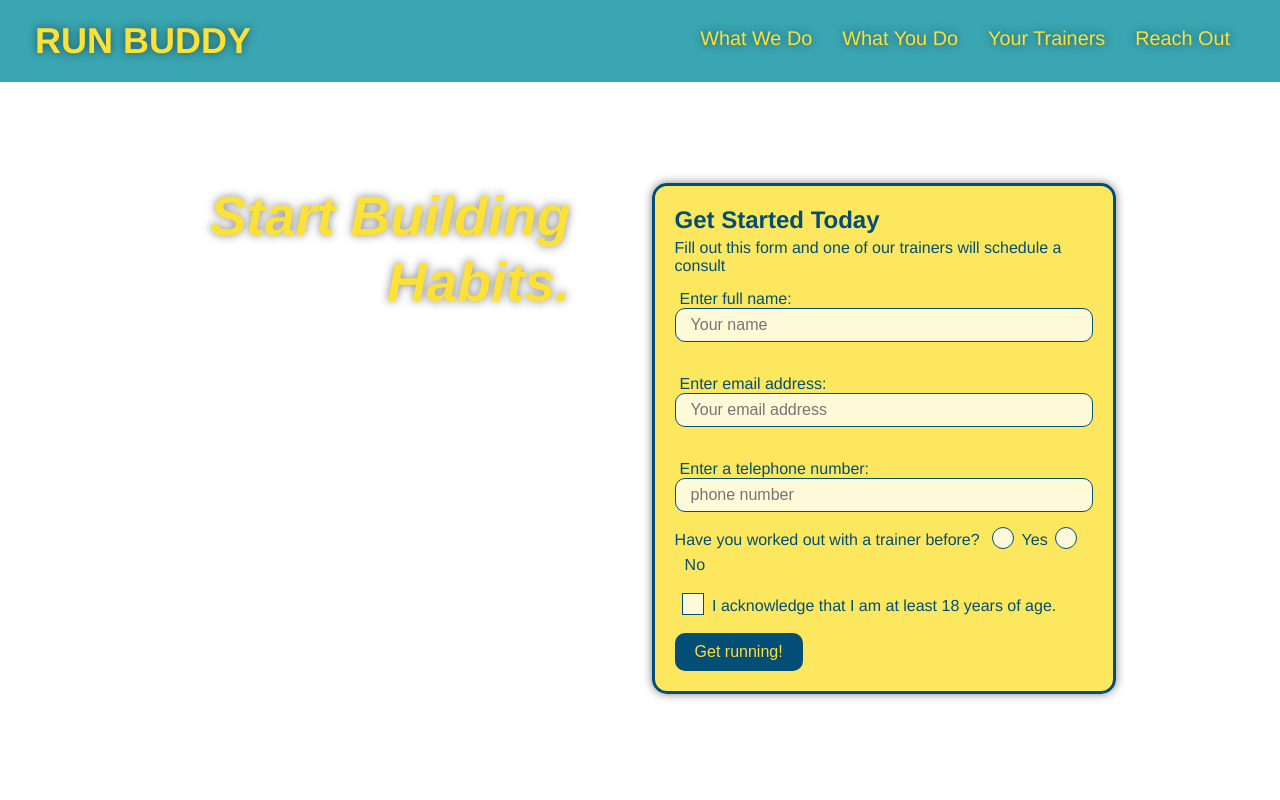
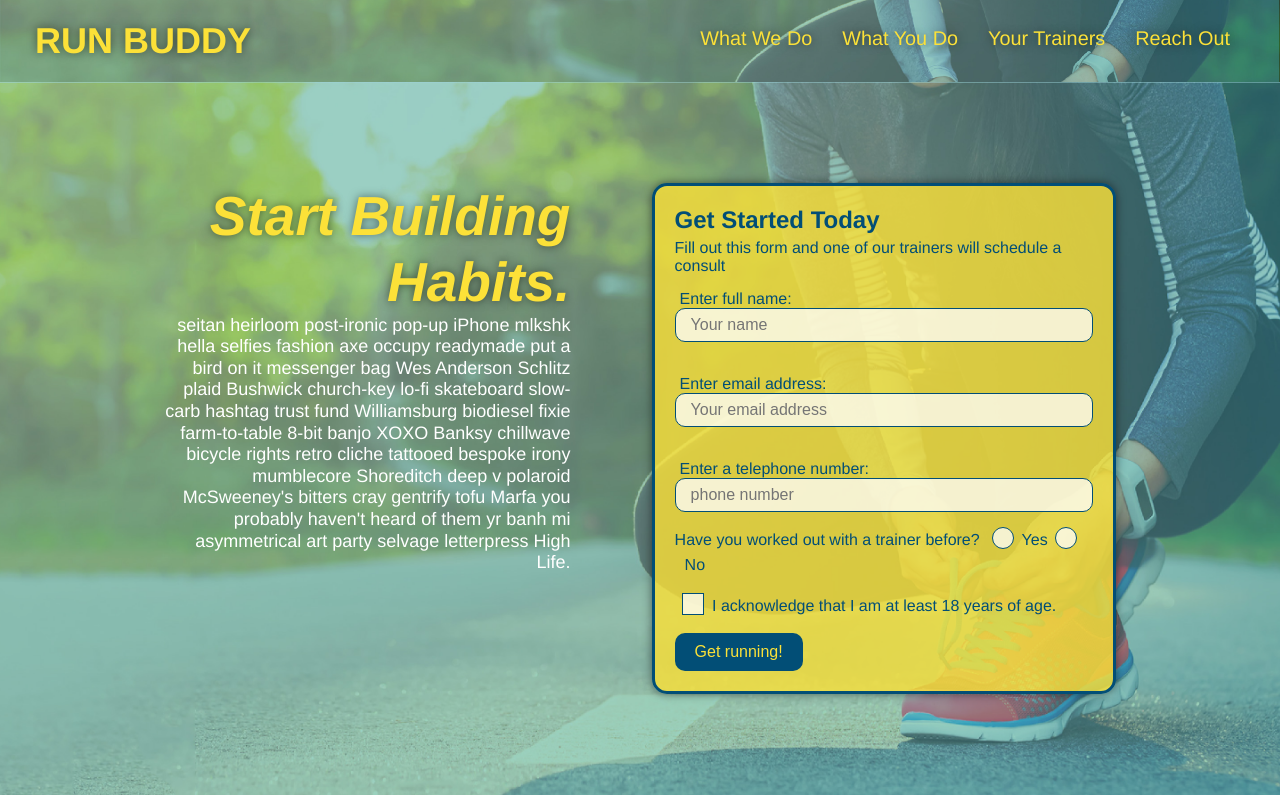
Before and after one commit to Walterego95/run-buddy, a plain HTML site: page index.html in a window 1280 px wide. Shown: the top 800 px of the page. Drawn offline with Linux system fonts and the light colour scheme.

Commit message:
fixed path for imgs

```diff
--- a/assets/css/style.css
+++ b/assets/css/style.css
@@ -24,7 +24,7 @@ body {
       position: -webkit-sticky;
       position: sticky;
       top: 0;
-      background-image: url("./assets/images/flipped-hero-image.jpg");
+      background-image: url("../images/flipped-hero-image.jpeg");
       background-size: cover;
       background-position: center;
       background-attachment: fixed;
@@ -104,7 +104,7 @@ body {
 
   /* Hero Style Start */
   .hero {
-      background-image: url("./assets/images/flipped-hero-image.jpg");
+      background-image: url("../images/flipped-hero-image.jpeg");
       background-size: cover;
       background-position: center;
       display: flex;
```
